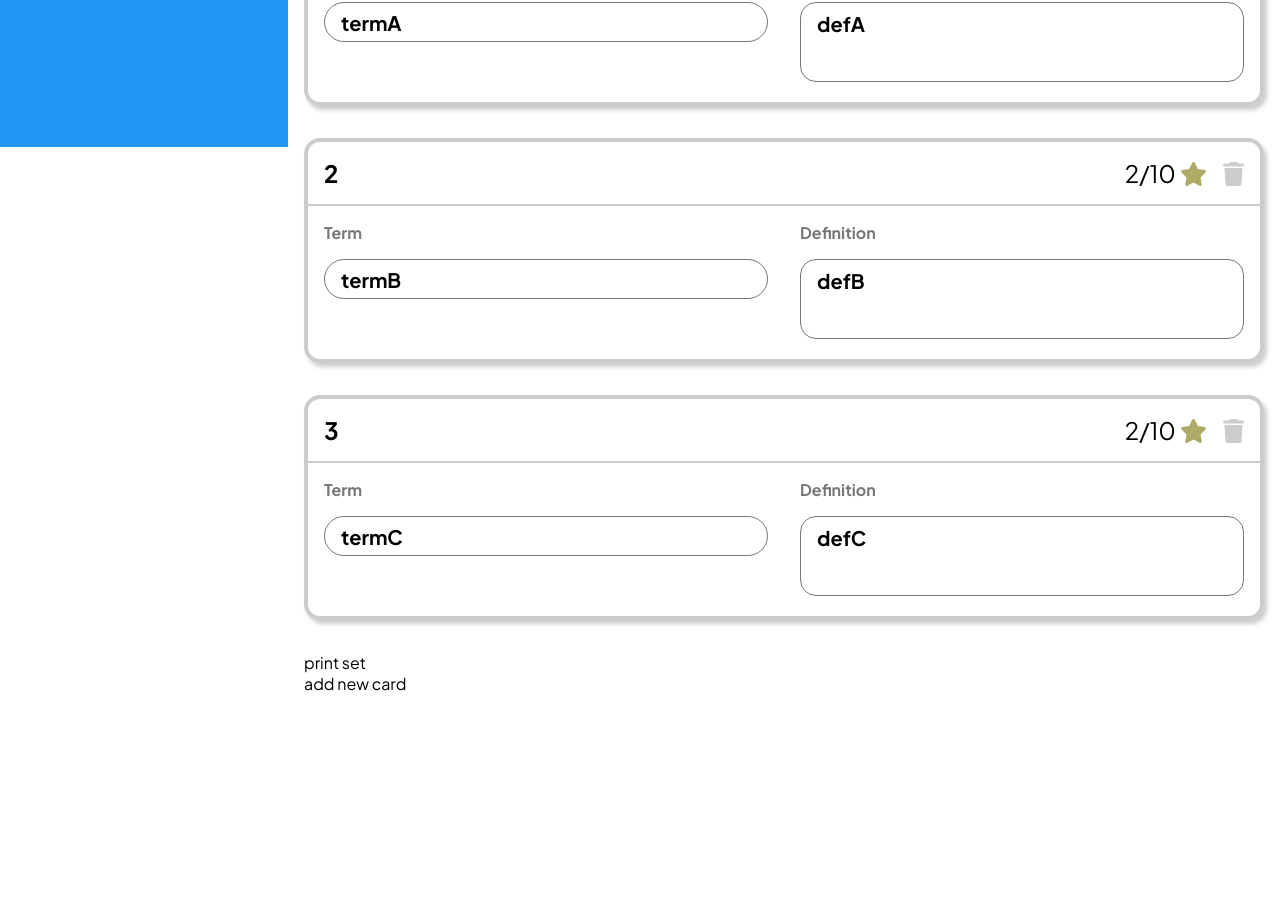
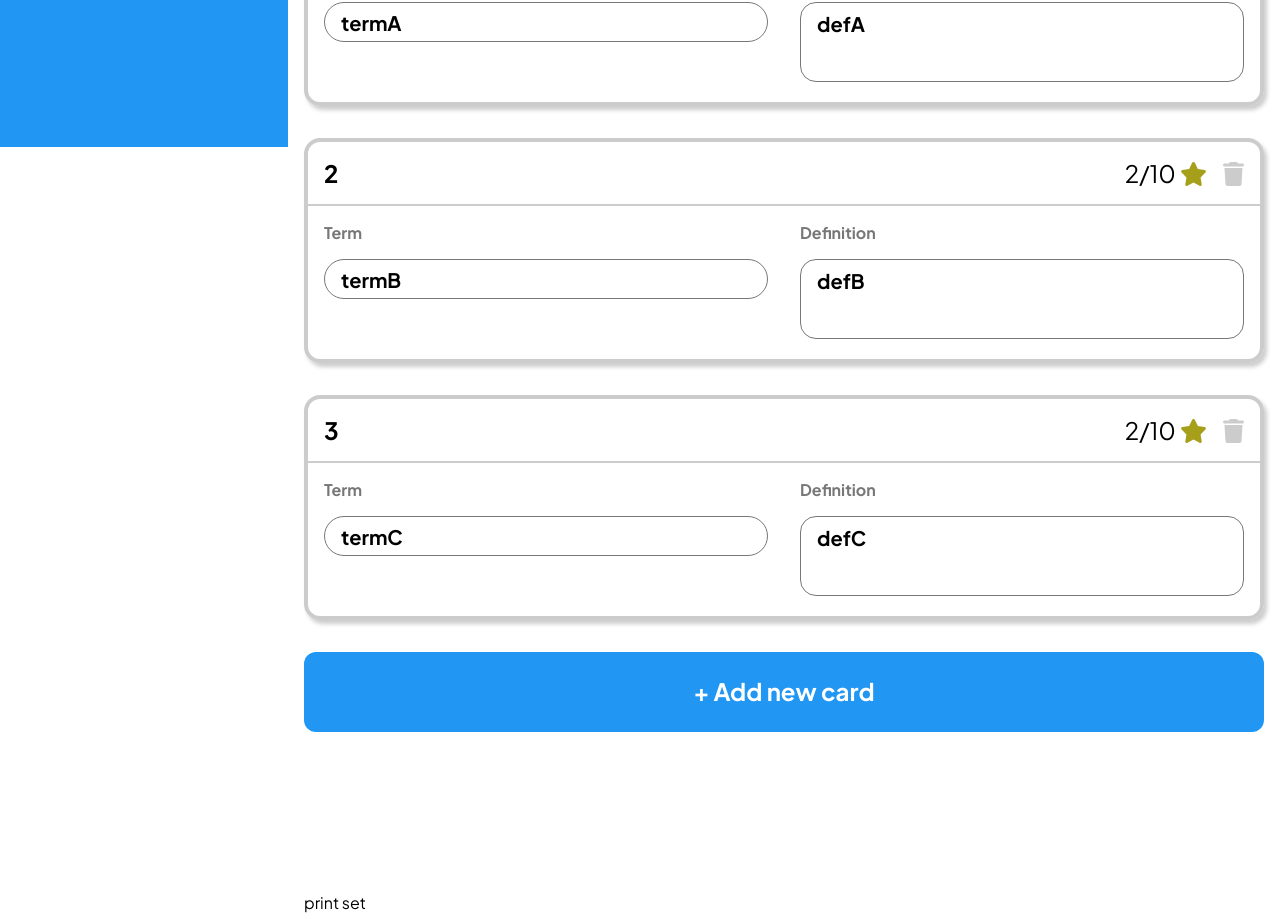
Before and after one commit to BBrownley/cardcoach-client, a React (Create React App) app: page /create in a window 1280 px wide. Shown: the part 753-1666 px from the top of the page. Before the commit the page ends 1447 px from the top, so only its background shows below. Built offline with nearby package versions, Linux system fonts and the light colour scheme.

Commit message:
updated theme gold color, added styling to 'add card' button on /create view, and added scroll when creating a new card

```diff
--- a/src/App.js
+++ b/src/App.js
@@ -34,6 +34,11 @@ const Container = styled.div`
     &-secondary {
       background-color: "#F0E9E9";
       color: black;
+    }
+    &:hover {
+      opacity: 0.8;
+      transition: 0.5s;
+      cursor: pointer;
     }
   }
 
--- /dev/null
+++ b/src/components/views/CreateSet/SetCards/SetCards.elements.js
@@ -0,0 +1,10 @@
+import styled from "styled-components";
+
+export const Container = styled.div`
+  .add-card-btn {
+    margin: 2rem auto 10rem auto;
+    display: block;
+    width: 100%;
+    padding: 1.5rem 0 3.5rem 0;
+  }
+`;
--- a/src/components/views/CreateSet/SetCards/SetCards.jsx
+++ b/src/components/views/CreateSet/SetCards/SetCards.jsx
@@ -1,4 +1,5 @@
 import React, { useState } from "react";
+import { Container } from "./SetCards.elements";
 
 import Card from "./Card/Card";
 
@@ -37,6 +38,16 @@ export default function SetCards() {
   const addNewCard = () => {
     setCards([...cards, { id: currentID, term: "", definition: "" }]);
     setCurrentID(currentID + 1);
+
+    // scroll to bottom after a short delay
+
+    setTimeout(function() {
+      window.scrollTo({
+        left: 0,
+        top: document.body.scrollHeight,
+        behavior: "smooth"
+      });
+    }, 200);
   };
 
   /**
@@ -53,7 +64,7 @@ export default function SetCards() {
   };
 
   return (
-    <div>
+    <Container>
       {cards.map((card, index) => {
         return (
           <Card
@@ -69,8 +80,10 @@ export default function SetCards() {
         );
       })}
 
+      <button className="btn btn-primary add-card-btn" onClick={addNewCard}>
+        + Add new card
+      </button>
       <div onClick={printSet}>print set</div>
-      <div onClick={addNewCard}>add new card</div>
-    </div>
+    </Container>
   );
 }
--- a/src/theme.js
+++ b/src/theme.js
@@ -7,7 +7,7 @@ const theme = {
     orange: "#FF5722",
     green: "#4CAF50",
     purple: "#8A21F3",
-    gold: "#aeaa68"
+    gold: "#A59F1A"
   }
 };
 
```
